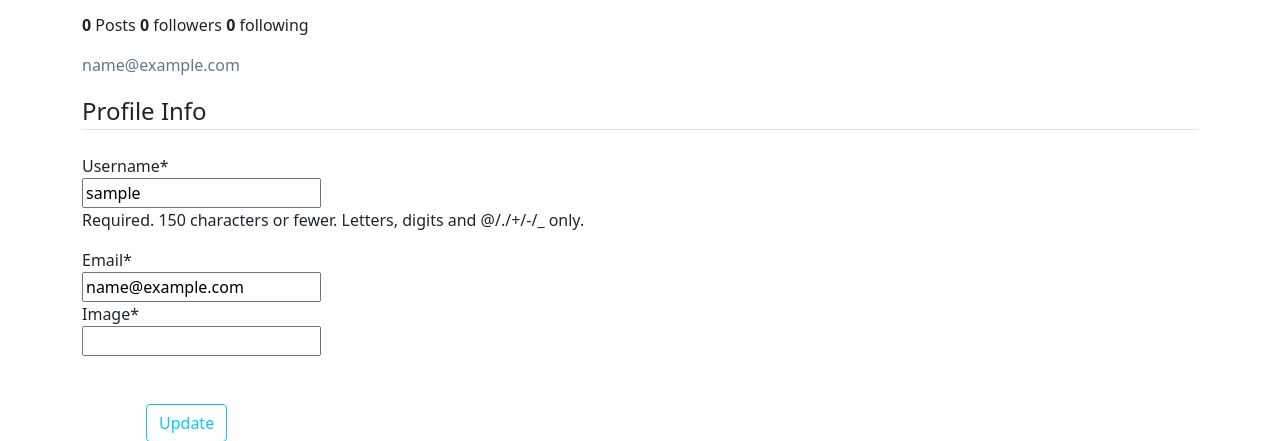
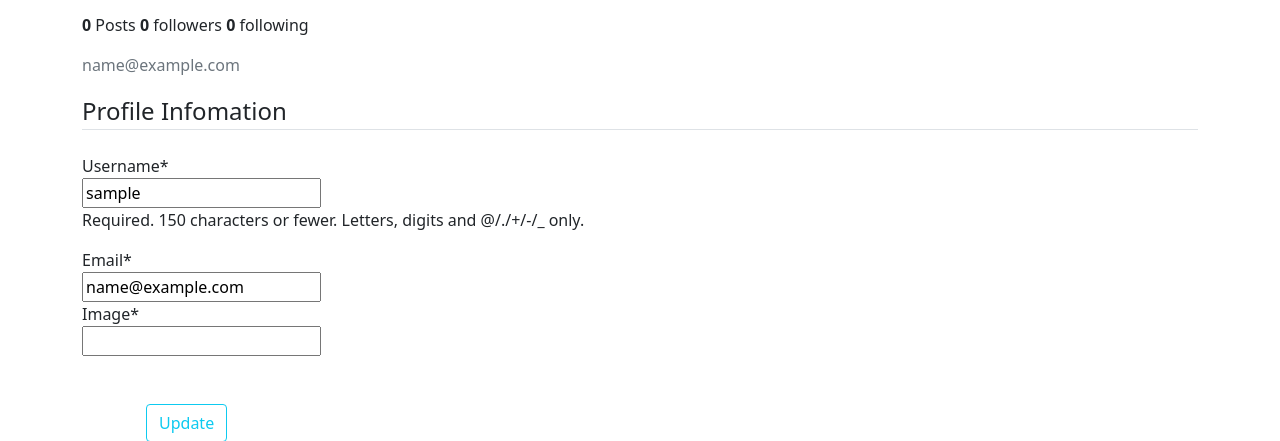
Before and after one commit to h4ck3r9717/instagram-clone, a Django app: page /profile/ in a window 1280 px wide. Shown: the part 235-676 px from the top of the page. Run offline with Django 3.2, Linux system fonts and the light colour scheme; the visitor is signed in with stand-in values (Sample User, id 1); data that the repository does not hold is empty; some libraries are stand-ins or nearby versions; some web fonts are replaced.

```diff
--- a/profileApp/templates/profile.html
+++ b/profileApp/templates/profile.html
@@ -22,7 +22,7 @@
       <form method="POST" enctype="multipart/form-data">
         {% csrf_token %}
         <fieldset class="form-group">
-            <legend class="border-bottom mb-4">Profile Info</legend>
+            <legend class="border-bottom mb-4">Profile Infomation</legend>
             {{ u_form|crispy }} <!-- User form -->
             {{ p_form|crispy }} <!-- Profile form -->
         </fieldset>
```
